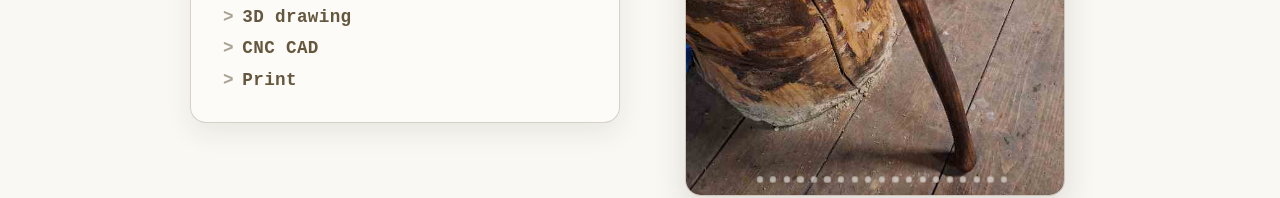
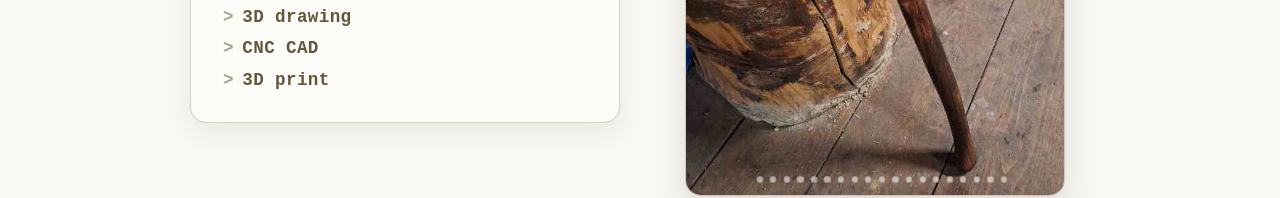
Before and after one commit to etsjawaka/my-website, a SvelteKit app: page /about in a window 1280 px wide. Shown: the part 466-664 px from the top of the page. Built offline with nearby package versions, Linux system fonts and the light colour scheme.

Commit message:
Fix: Print -> 3D print

```diff
--- a/src/routes/about/+page.svelte
+++ b/src/routes/about/+page.svelte
@@ -37,7 +37,7 @@
 				<li>Metalart</li>
 				<li>3D drawing</li>
 				<li>CNC CAD</li>
-				<li>Print</li>
+				<li>3D print</li>
 			</ul>
 		</div>
 
```
